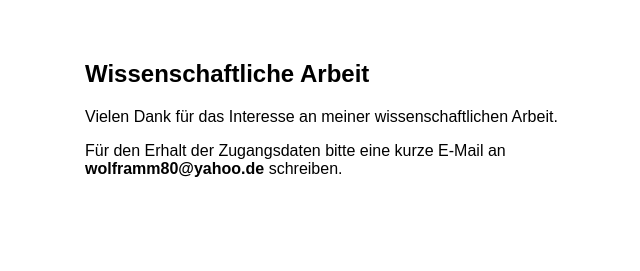
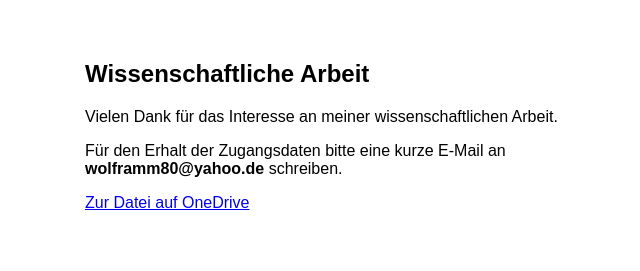
Before and after one commit to TWolframm/TWolframm.github.io, a plain HTML site: page index.html in a window 1280 px wide. Shown: the whole page, without its empty margins (255-895 px from the left). Drawn offline with Linux system fonts and the light colour scheme.

Commit message:
index.html

```diff
--- a/index.html
+++ b/index.html
@@ -8,5 +8,6 @@
   <h2>Wissenschaftliche Arbeit</h2>
   <p>Vielen Dank für das Interesse an meiner wissenschaftlichen Arbeit.</p>
   <p>Für den Erhalt der Zugangsdaten bitte eine kurze E-Mail an <strong>wolframm80@yahoo.de</strong> schreiben.</p>
+  <p><a href="https://onedrive.live.com/?cid=66d487a494940e2f&id=66D487A494940E2F%21sd1a8a540ead443dfb04f477a592ff8e0&resid=66D487A494940E2F%21sd1a8a540ead443dfb04f477a592ff8e0&ithint=folder&e=n3fe9b&migratedtospo=true&redeem=aHR0cHM6Ly8xZHJ2Lm1zL2YvYy82NmQ0ODdhNDk0OTQwZTJmL0VrQ2xxTkhVNnQ5RHNFOUhlbGt2LU9BQklfR3Rlc1c5MnVfMVlKdFpWYWJjUUE%5FZT1uM2ZlOWI&v=validatepermission" target="_blank">Zur Datei auf OneDrive</a></p>
 </body>
 </html>
```
